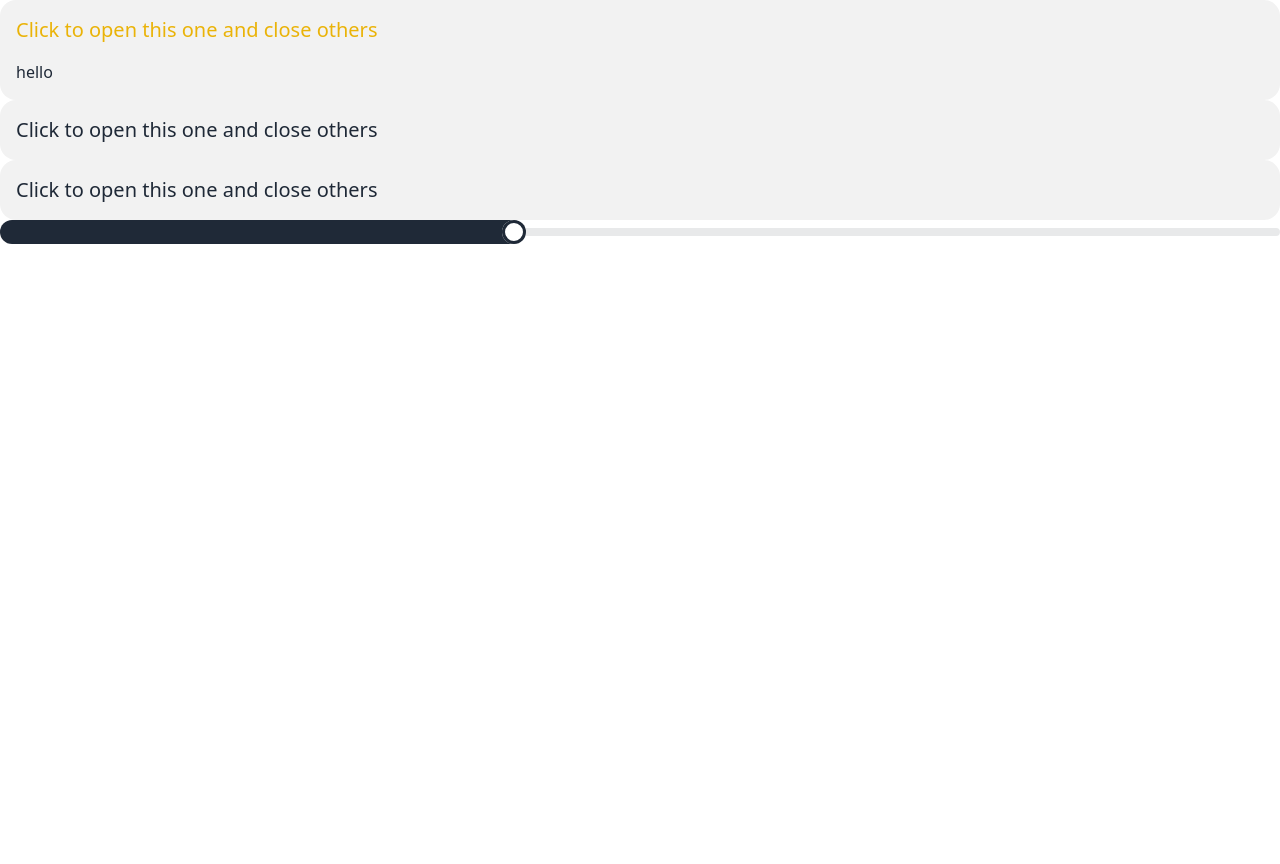
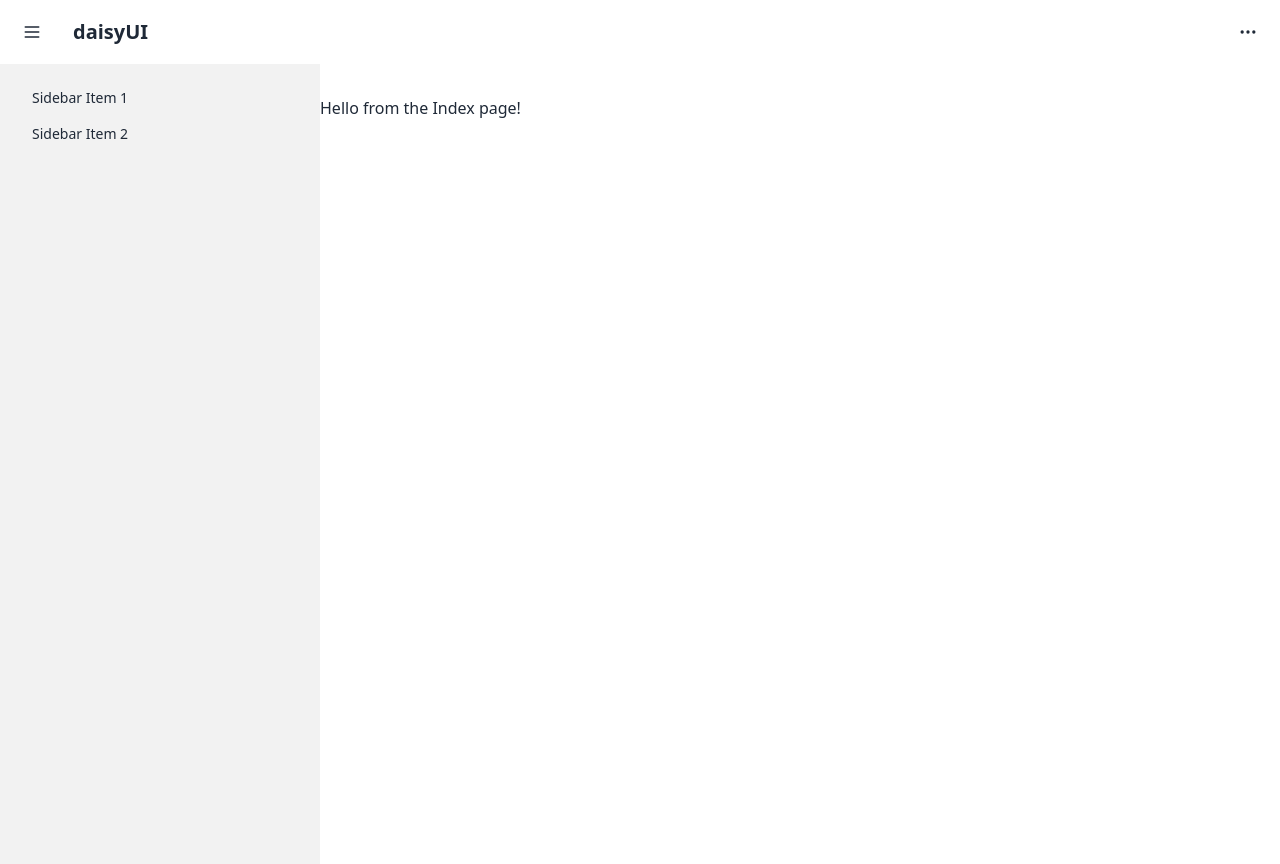
Before and after one commit to Andrew-xyz/django-tailwind, a Django app: page / in a window 1280 px wide. Before the commit the page ends 244 px from the top, so only its background shows below. Run offline with Django 3.2, Linux system fonts and the light colour scheme; style sheets or scripts are compiled from the project's sources; some libraries are stand-ins or nearby versions.

Commit message:
Add HTMX / Alpine and SPA Configuration

```diff
--- a/splash/urls.py
+++ b/splash/urls.py
@@ -1,7 +1,10 @@
 from django.urls import path
 
-from splash.views import index
+from . import views
 
 urlpatterns = [
-    path('', index),
+    path('', views.index, name='index'),
+    path('page1', views.page1, name='page1'),
+    path('page2', views.page2, name='page2'),
+    path('page3', views.page3, name='page3'),
 ]
--- a/splash/views.py
+++ b/splash/views.py
@@ -2,11 +2,31 @@ from django.shortcuts import render
 
 # Create your views here.
 def index(request):
-    """View function for home page of site."""
+    context = {'title': "Hello from index!!"}
+    return render(request, 'index.html', context=context)
 
-    context = {
-        'test': 123,
-    }
+def page1(request):
+    context = {'title': "Hello from page 1!!"}
+    # If the request is not from the HX client, return the full page
+    if request.META.get("HTTP_HX_REQUEST") != 'true':
+        print("Not an HX request")
+        return render(request, 'page1_full.html', context=context)
+    # Otherwise, return the partial page
+    return render(request, 'page1.html', context=context)
 
-    # Render the HTML template index.html with the data in the context variable
-    return render(request, 'index.html', context=context)
+def page2(request):
+    context = {'title': "Hello from page 2!!"}
+    # If the request is not from the HX client, return the full page
+    if request.META.get("HTTP_HX_REQUEST") != 'true':
+        print("Not an HX request")
+        return render(request, 'page2_full.html', context=context)
+    # Otherwise, return the partial page
+    return render(request, 'page2.html', context=context)
+
+def page3(request):
+    context = {'title': "Hello from page 3!!"}
+    # If the request is not from the HX client, return the full page
+    if request.META.get("HTTP_HX_REQUEST") != 'true':
+        return render(request, 'page3_full.html', context=context)
+    # Otherwise, return the partial page
+    return render(request, 'page3.html', context=context)
--- a/templates/base.html
+++ b/templates/base.html
@@ -8,6 +8,12 @@
     <!-- Tailwind styles -->
     {% load static %}
     <link href="{% static 'css/compiled.css' %}" rel="stylesheet">
+
+    <!-- HTMX -->
+    <script src="https://unpkg.com/htmx.org@1.9.3" integrity="sha384-lVb3Rd/Ca0AxaoZg5sACe8FJKF0tnUgR2Kd7ehUOG5GCcROv5uBIZsOqovBAcWua" crossorigin="anonymous"></script>
+
+    <!-- AlpineJS -->
+    <script defer src="https://cdn.jsdelivr.net/npm/alpinejs@3.x.x/dist/cdn.min.js"></script>
 
     <!-- Tailwind / DaisyUI CDN -->
     <!-- <link href="https://cdn.jsdelivr.net/npm/daisyui@3.2.1/dist/full.css" rel="stylesheet" type="text/css" />
--- /dev/null
+++ b/templates/components/the_content.html
@@ -0,0 +1,7 @@
+{% extends 'components/the_sidebar.html' %}
+
+{% block page_content %}
+    <div id="main-content">
+        Hello from the Index page!
+    </div>
+{% endblock %}
--- /dev/null
+++ b/templates/components/the_navbar.html
@@ -0,0 +1,15 @@
+<div class="navbar bg-base-100">
+    <div class="flex-none">
+      <label class="btn btn-square btn-ghost drawer-button" for="my-drawer-2">
+        <svg xmlns="http://www.w3.org/2000/svg" fill="none" viewBox="0 0 24 24" class="inline-block w-5 h-5 stroke-current"><path stroke-linecap="round" stroke-linejoin="round" stroke-width="2" d="M4 6h16M4 12h16M4 18h16"></path></svg>
+      </label>
+    </div>
+    <div class="flex-1">
+      <a class="btn btn-ghost normal-case text-xl">daisyUI</a>
+    </div>
+    <div class="flex-none">
+      <button class="btn btn-square btn-ghost drawer-button">
+        <svg xmlns="http://www.w3.org/2000/svg" fill="none" viewBox="0 0 24 24" class="inline-block w-5 h-5 stroke-current"><path stroke-linecap="round" stroke-linejoin="round" stroke-width="2" d="M5 12h.01M12 12h.01M19 12h.01M6 12a1 1 0 11-2 0 1 1 0 012 0zm7 0a1 1 0 11-2 0 1 1 0 012 0zm7 0a1 1 0 11-2 0 1 1 0 012 0z"></path></svg>
+      </button>
+    </div>
+  </div>
--- /dev/null
+++ b/templates/components/the_sidebar.html
@@ -0,0 +1,20 @@
+<div class="drawer lg:drawer-open">
+    <input id="my-drawer-2" type="checkbox" class="drawer-toggle" />
+    <div class="drawer-content flex flex-col items-center justify-center">
+      <!-- Page content here -->
+      <div class="w-full h-[calc(100vh-4rem)]">
+        {% block page_content %}
+        {% endblock %}
+      </div>
+
+    </div>
+    <div class="drawer-side">
+      <label for="my-drawer-2" class="drawer-overlay"></label>
+      <ul class="menu p-4 w-80 h-full bg-base-200 text-base-content">
+        <!-- Sidebar content here -->
+        <li><a hx-get="{% url 'page1' %}" hx-target="#main-content" hx-swap="innerHTML" hx-push-url="true">Sidebar Item 1</a></li>
+        <li><a hx-get="{% url 'page2' %}" hx-target="#main-content" hx-swap="innerHTML" hx-push-url="true">Sidebar Item 2</a></li>
+      </ul>
+
+    </div>
+</div>
--- a/templates/index.html
+++ b/templates/index.html
@@ -1,39 +1,12 @@
 {% extends "base.html" %}
 
 {% block extra_js %}
-<script>
-  console.log("Hello from index.html");
-</script>
+  <script>
+    console.log("Hello from index.html");
+  </script>
 {% endblock %}
 
-{% block content%}
-<div class="collapse bg-base-200">
-  <input type="radio" name="my-accordion-1" checked="checked" />
-  <div class="collapse-title text-xl font-medium text-yellow-500">
-    Click to open this one and close others
-  </div>
-  <div class="collapse-content">
-    <p>hello</p>
-  </div>
-</div>
-<div class="collapse bg-base-200">
-  <input type="radio" name="my-accordion-1" />
-  <div class="collapse-title text-xl font-medium">
-    Click to open this one and close others
-  </div>
-  <div class="collapse-content">
-    <p>hello</p>
-  </div>
-</div>
-<div class="collapse bg-base-200">
-  <input type="radio" name="my-accordion-1" />
-  <div class="collapse-title text-xl font-medium">
-    Click to open this one and close others
-  </div>
-  <div class="collapse-content">
-    <p>hello</p>
-  </div>
-</div>
-
-<input type="range" min="0" max="100" value="40" class="range" />
+{% block content %}
+  {% include 'components/the_navbar.html' %}
+  {% include 'components/the_content.html' %}
 {% endblock %}
--- /dev/null
+++ b/templates/page1_full.html
@@ -0,0 +1,5 @@
+{% extends "index.html" %}
+
+{% block test %}
+    {% include "page1.html" %}
+{% endblock %}
--- /dev/null
+++ b/templates/page2_full.html
@@ -0,0 +1,5 @@
+{% extends "index.html" %}
+
+{% block test %}
+    {% include "page2.html" %}
+{% endblock %}
```
Also changed, not shown: templates/page1.html (added, +7 -0 lines), templates/page2.html (added, +7 -0 lines).
